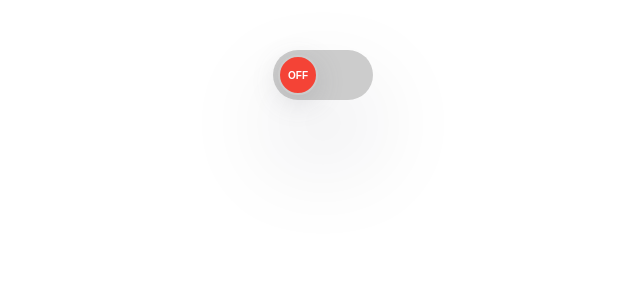
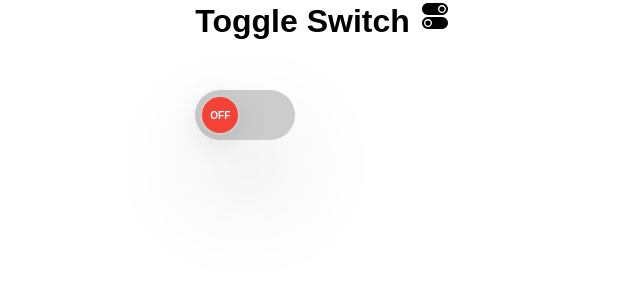
Before and after one commit to pallavi0113/React-project, a React (Vite) app in the folder my-project/: page / in a window 1280 px wide. Shown: the top 300 px of the page, without its empty margins (317-957 px from the left). Built offline with nearby package versions, Linux system fonts and the light colour scheme.

Commit message:
new code

```diff
--- a/my-project/package.json
+++ b/my-project/package.json
@@ -13,6 +13,7 @@
     "@tailwindcss/vite": "^4.1.11",
     "react": "^19.1.0",
     "react-dom": "^19.1.0",
+    "react-icons": "^5.5.0",
     "styled-components": "^6.1.19"
   },
   "devDependencies": {
--- a/my-project/src/components/projects/ToggleSwitch/ToggleSwitch.jsx
+++ b/my-project/src/components/projects/ToggleSwitch/ToggleSwitch.jsx
@@ -1,5 +1,6 @@
 import { useState } from "react";
 import "./ToggleSwitch.css";
+import { IoIosSwitch } from "react-icons/io";
 export const ToggleSwitch = () => {
     const [isOn, setIsOn] = useState(false);
 
@@ -10,10 +11,13 @@ export const ToggleSwitch = () => {
     const checkIson = isOn ? "on" : "off";
     const toggleBGColor = { backgroundColor : isOn ? "#4caf50" : "" };
     return (
+        <>
+        <h1 style={{color: "#000", textAlign: "center"}}>Toggle Switch <IoIosSwitch /> </h1>
         <div className="toggle-switch" style={toggleBGColor} onClick={handleToggleSwitch}>
             <div className={`switch ${checkIson}`}>
                 <span className="switch-state">{checkIson}</span>
             </div>
         </div>
+        </>
     );
 };
```
Also changed, not shown: 1 other file (tests, documents, lock files or other folders).
